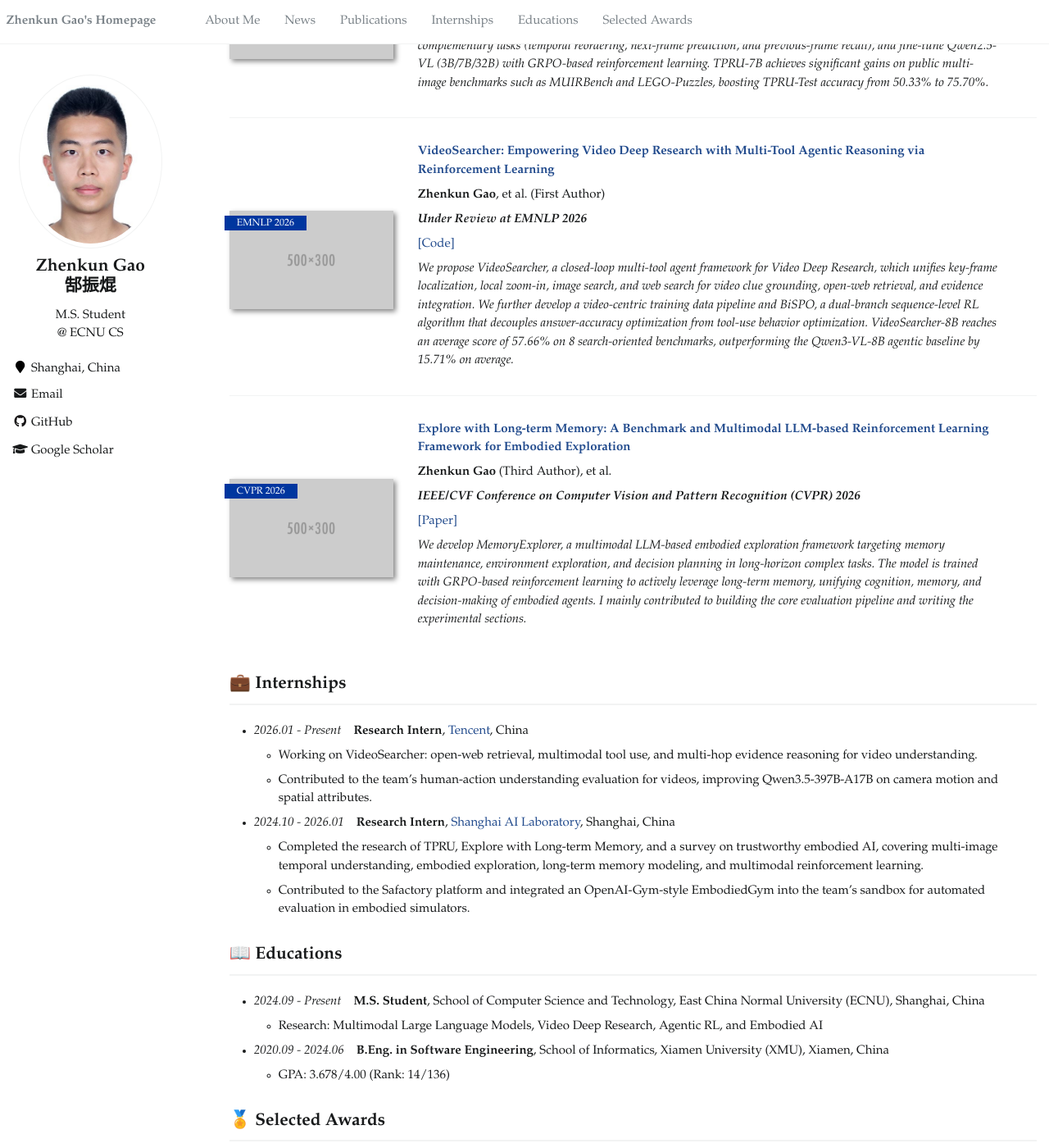
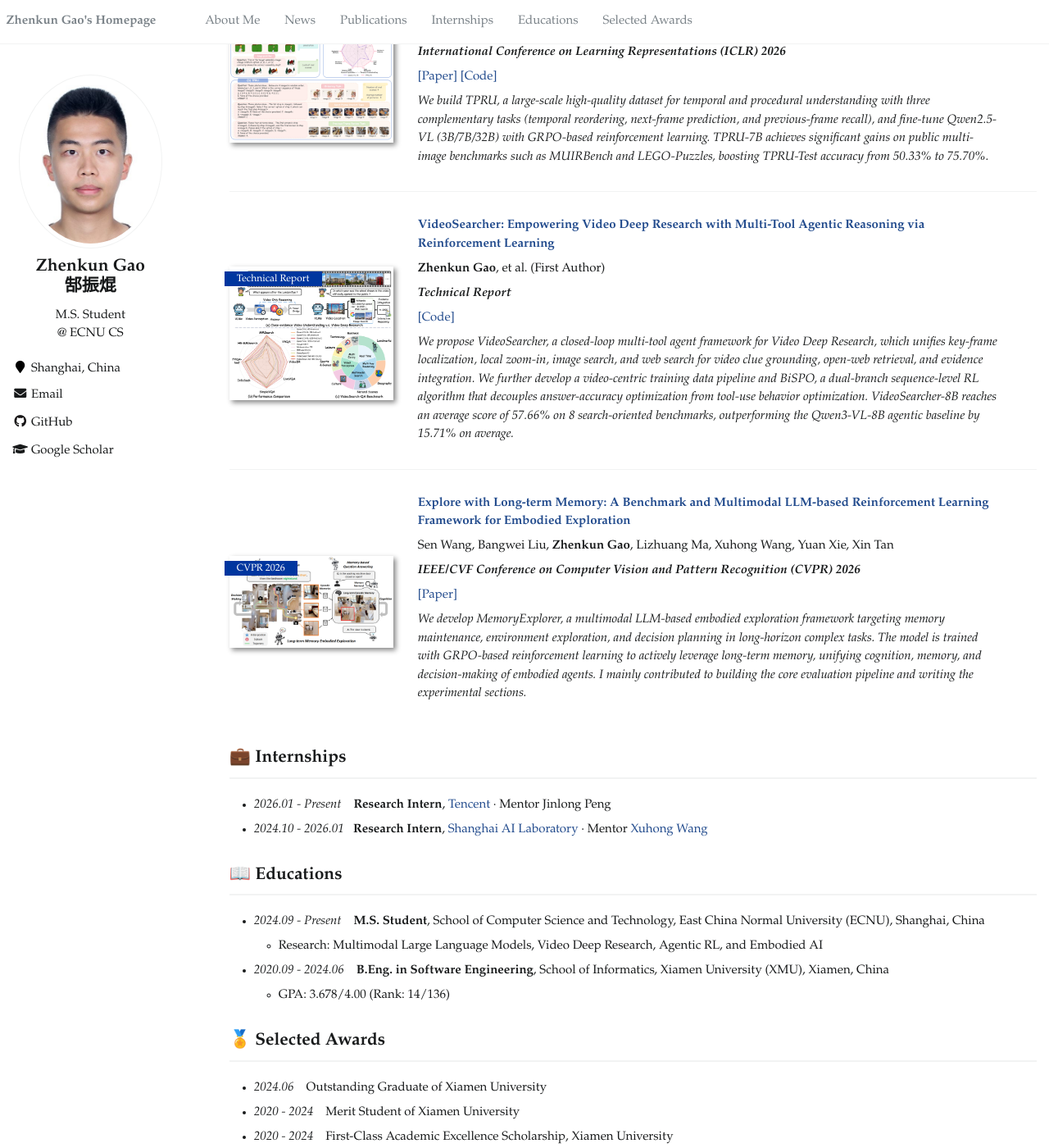
Before and after one commit to Stephen-gzk/stephen-gzk.github.io, a Jekyll site: the page built from _pages/about.md, in a window 1280 px wide and 1400 px high, scrolled down 758 px. Shown: the whole window at 82% size. Built offline with Jekyll 4.4.1, drawn with Linux system fonts in a browser that asks for light colours; some of the changed text lies outside the part shown.

Commit message:
Add paper teaser figures and real author lists
Co-Authored-By: Claude Fable 5 <noreply@anthropic.com>

```diff
--- a/_pages/about.md
+++ b/_pages/about.md
@@ -26,25 +26,26 @@ My research interest mainly includes **Multimodal Large Language Models (MLLMs)*
 
 # 🔥 News
 
-- *2026.05* &ensp; **VideoSearcher** is submitted to EMNLP 2026! 🚀
+- *2026.07* &ensp; We release [VideoSearcher](https://github.com/Stephen-gzk/VideoSearcher), the first closed-loop agent for video deep research task! 🎉
 - *2026.02* &ensp; [MemoryExplorer](https://arxiv.org/abs/2601.10744) is accepted by CVPR 2026! 🎉
 - *2026.01* &ensp; [TPRU](https://arxiv.org/abs/2602.18884) is accepted by ICLR 2026! 🎉
 - *2026.01* &ensp; I join [Tencent](https://www.tencent.com/en-us/) as a research intern! 🔬
+- *2025.09* &ensp; [Position paper of Embodied AI](https://mp.weixin.qq.com/s/CgBf-ZvMgfsWOrFlGKPZ8g) is accepted by Synced Review! 🎉
 - *2024.10* &ensp; I join [Shanghai AI Laboratory](https://www.shlab.org.cn/) as a research intern! 🔬
 - *2024.09* &ensp; I start my M.S. journey at [ECNU](https://english.ecnu.edu.cn/)! 👨‍🎓
 - *2024.06* &ensp; I graduate from [Xiamen University](https://en.xmu.edu.cn/) as an Outstanding Graduate! 👨‍🎓
+- *2023.07* &ensp; [PSGM](https://link.springer.com/chapter/10.1007/978-3-031-44192-9_30) is accepted by ICANN2023! 🎉
+- *2020.09* &ensp; I start my B.Eng. journey at [Xiamen University](https://en.xmu.edu.cn/)! 👨‍🎓
 
 
 # 📝 Publications
 
-<!-- TODO: Replace images/500x300.png with a teaser figure of each paper, and complete the full author lists. -->
-
-<div class='paper-box'><div class='paper-box-image'><div><div class="badge">ICLR 2026</div><img src='images/500x300.png' alt="tpru" width="100%"></div></div>
+<div class='paper-box'><div class='paper-box-image'><div><div class="badge">ICLR 2026</div><img src='images/tpru.png' alt="tpru" width="100%"></div></div>
 <div class='paper-box-text' markdown="1">
 
 [**TPRU: Advancing Temporal and Procedural Understanding in Large Multimodal Models**](https://arxiv.org/abs/2602.18884)
 
-**Zhenkun Gao**, et al. (First Author)
+**Zhenkun Gao**, Xuhong Wang, Xin Tan, Yuan Xie
 
 ***International Conference on Learning Representations (ICLR) 2026***
 
@@ -57,14 +58,14 @@ My research interest mainly includes **Multimodal Large Language Models (MLLMs)*
 
 ---
 
-<div class='paper-box'><div class='paper-box-image'><div><div class="badge">EMNLP 2026</div><img src='images/500x300.png' alt="videosearcher" width="100%"></div></div>
+<div class='paper-box'><div class='paper-box-image'><div><div class="badge">Technical Report</div><img src='images/videosearcher.png' alt="videosearcher" width="100%"></div></div>
 <div class='paper-box-text' markdown="1">
 
 [**VideoSearcher: Empowering Video Deep Research with Multi-Tool Agentic Reasoning via Reinforcement Learning**](https://github.com/Stephen-gzk/VideoSearcher)
 
 **Zhenkun Gao**, et al. (First Author)
 
-***Under Review at EMNLP 2026***
+***Technical Report***
 
 [[Code]](https://github.com/Stephen-gzk/VideoSearcher)
 
@@ -75,12 +76,12 @@ My research interest mainly includes **Multimodal Large Language Models (MLLMs)*
 
 ---
 
-<div class='paper-box'><div class='paper-box-image'><div><div class="badge">CVPR 2026</div><img src='images/500x300.png' alt="memoryexplorer" width="100%"></div></div>
+<div class='paper-box'><div class='paper-box-image'><div><div class="badge">CVPR 2026</div><img src='images/memory_explorer.png' alt="memoryexplorer" width="100%"></div></div>
 <div class='paper-box-text' markdown="1">
 
 [**Explore with Long-term Memory: A Benchmark and Multimodal LLM-based Reinforcement Learning Framework for Embodied Exploration**](https://arxiv.org/abs/2601.10744)
 
-**Zhenkun Gao** (Third Author), et al.
+Sen Wang, Bangwei Liu, **Zhenkun Gao**, Lizhuang Ma, Xuhong Wang, Yuan Xie, Xin Tan
 
 ***IEEE/CVF Conference on Computer Vision and Pattern Recognition (CVPR) 2026***
 
@@ -94,12 +95,8 @@ My research interest mainly includes **Multimodal Large Language Models (MLLMs)*
 
 # 💼 Internships
 
-- *2026.01 - Present* &ensp; **Research Intern**, [Tencent](https://www.tencent.com/en-us/), China
-  - Working on VideoSearcher: open-web retrieval, multimodal tool use, and multi-hop evidence reasoning for video understanding.
-  - Contributed to the team's human-action understanding evaluation for videos, improving Qwen3.5-397B-A17B on camera motion and spatial attributes.
-- *2024.10 - 2026.01* &ensp; **Research Intern**, [Shanghai AI Laboratory](https://www.shlab.org.cn/), Shanghai, China
-  - Completed the research of TPRU, Explore with Long-term Memory, and a survey on trustworthy embodied AI, covering multi-image temporal understanding, embodied exploration, long-term memory modeling, and multimodal reinforcement learning.
-  - Contributed to the Safactory platform and integrated an OpenAI-Gym-style EmbodiedGym into the team's sandbox for automated evaluation in embodied simulators.
+- *2026.01 - Present* &ensp; **Research Intern**, [Tencent](https://www.tencent.com/en-us/) · Mentor Jinlong Peng
+- *2024.10 - 2026.01*&ensp; **Research Intern**, [Shanghai AI Laboratory](https://www.shlab.org.cn/) · Mentor [Xuhong Wang](https://wangxuhongcn.github.io/)
 
 
 # 📖 Educations
```
Also changed, not shown: images/memory_explorer.png (added), images/svfeye.png (added), images/tpru.png (added), images/videosearcher.png (added), 1 other file.
